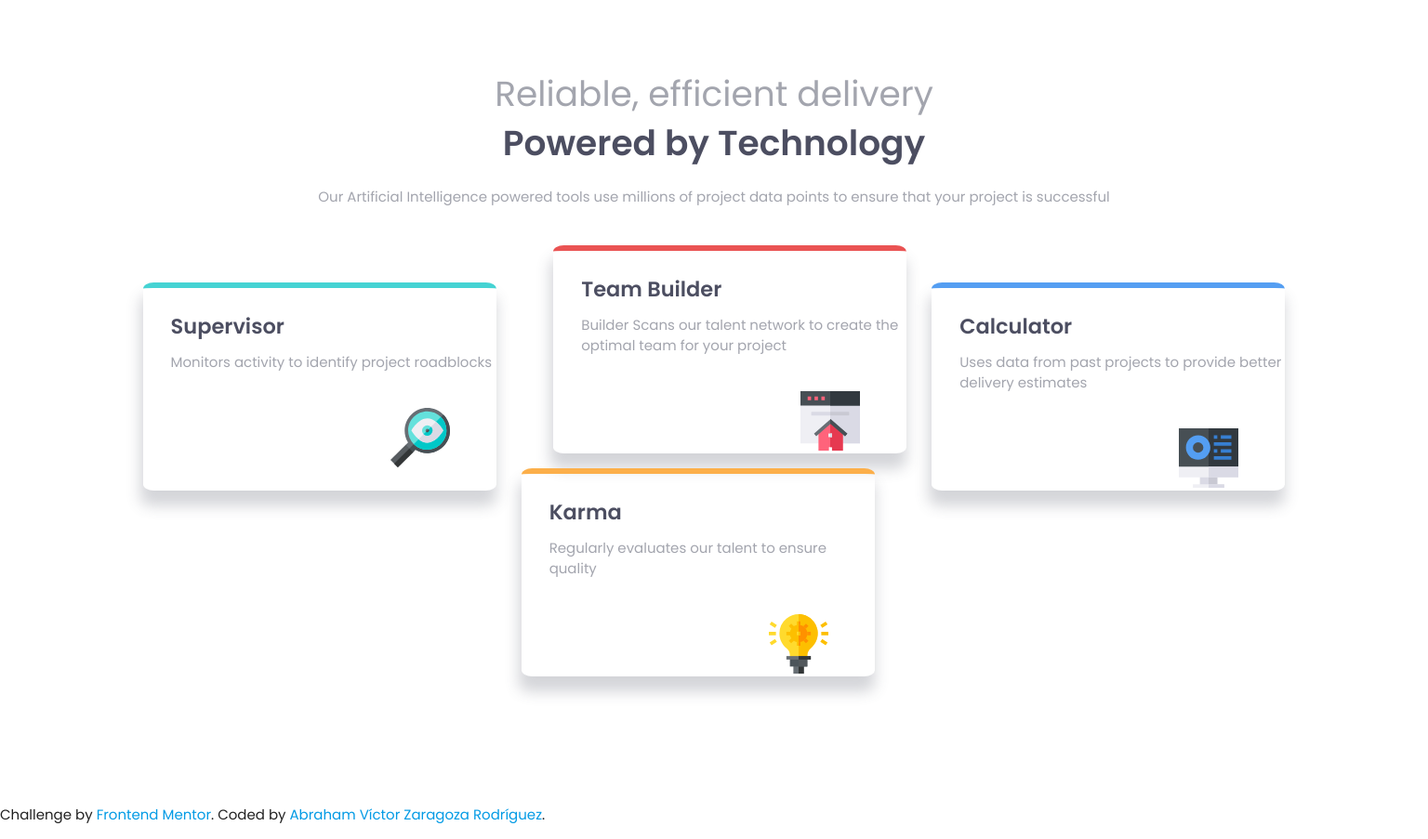
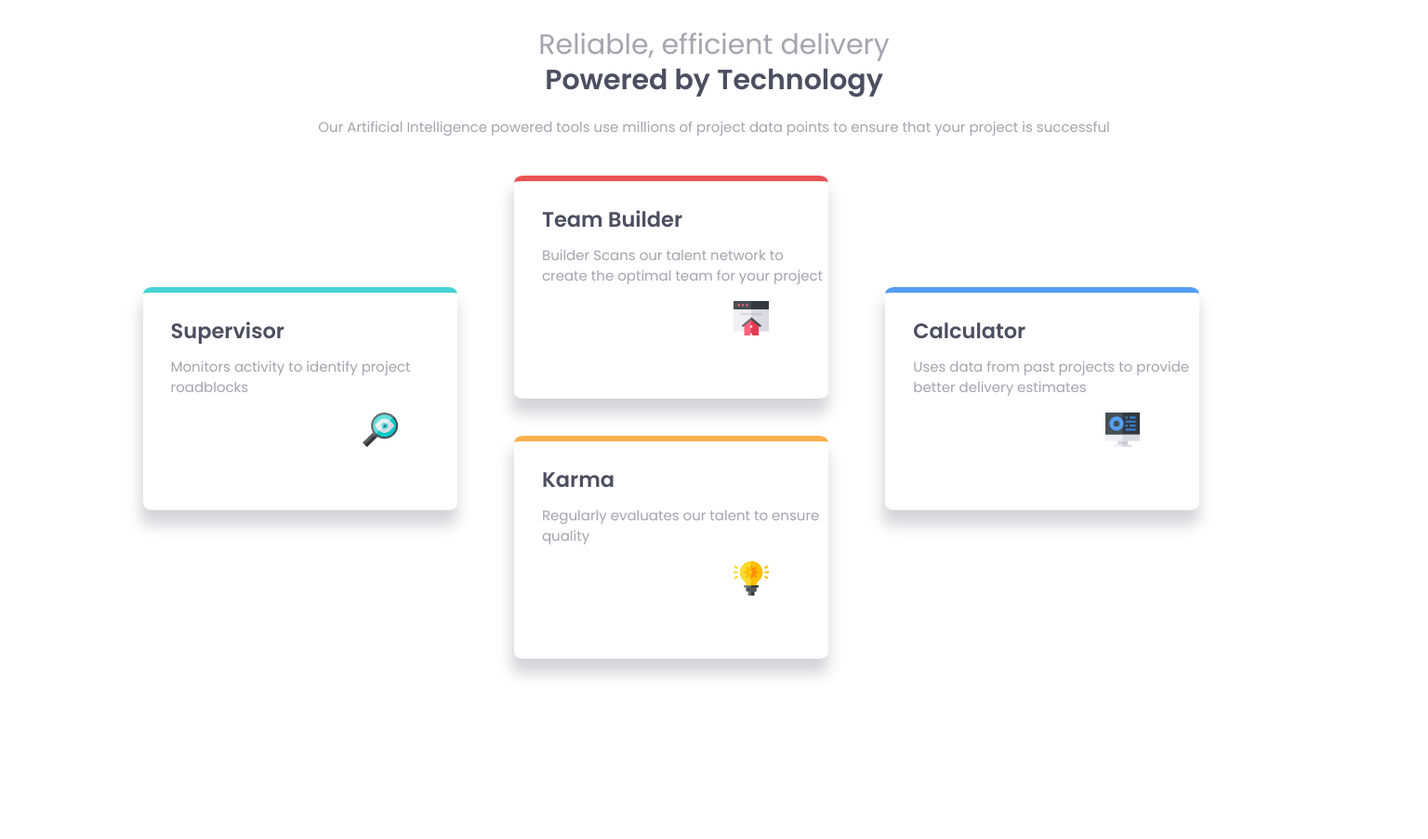
Before and after one commit to Rzva03/four-card-feature-section, a plain HTML site: page index.html in a window 1536 px wide. Shown: the whole page at 93% size. After the commit the page ends 832 px from the top, so only its background shows below. Drawn offline with Linux system fonts and the light colour scheme.

Commit message:
Add files via upload

```diff
--- a/css/style.css
+++ b/css/style.css
@@ -12,7 +12,7 @@
 }
 body {
   font-family: "Poppins", sans-serif;
-  width: 100vw;
+  width: 100%;
 }
 /****Main container****/
 .container {
@@ -85,21 +85,21 @@ body {
   border-top: 0.4rem solid var(--blue);
 }
 
-@media screen and (min-width: 1440px) {
+@media screen and (min-width: 1024px) {
   /****Main container****/
   .container {
     display: flex;
     flex-direction: column;
-    width: 80vw;
-    margin-left: auto;
-    margin-right: auto;
+    max-width: 80vw;
+    min-width: 75vw;
+    height: 100vh;
   }
   /****Title****/
   .container-title h2 {
-    font-size: 2.5rem;
+    font-size: 2rem;
     text-align: center;
-    line-height: 3.5rem;
-    margin-top: 5rem;
+    line-height: 2.5rem;
+    margin-top: 2rem;
   }
   .container-title__paragraph {
     margin-bottom: 10vh;
@@ -107,8 +107,12 @@ body {
   }
   /****Section Container****/
   .container-section {
-    width: 25vw;
-    height: 28vh;
+    width: 22vw;
+    height: 30vh;
+  }
+  .container-section__img {
+    width: 2.5rem;
+    margin-top: 0;
   }
   /****Box Container****/
   .container-box {
@@ -119,6 +123,7 @@ body {
   /****Supervisor****/
   .supervisor {
     margin-right: 4vw;
+    margin-top: 10vh;
     z-index: -1;
   }
   /****Team****/
@@ -129,12 +134,13 @@ body {
   /****Karma****/
   .karma {
     position: relative;
-    margin-top: 25vh;
-    margin-left: -27vw;
+    margin-top: 30vh;
+    margin-left: -22vw;
   }
   /****Calculator****/
   .calculator {
     margin-left: 4vw;
+    margin-top: 10vh;
     z-index: 1;
   }
 }
--- a/index.html
+++ b/index.html
@@ -86,16 +86,5 @@
         </section>
       </section>
     </article>
-    <footer>
-      <p class="attribution">
-        Challenge by
-        <a href="https://www.frontendmentor.io?ref=challenge" target="_blank"
-          >Frontend Mentor</a
-        >. Coded by
-        <a href="https://github.com/17920368" target="_blank"
-          >Abraham Víctor Zaragoza Rodríguez</a
-        >.
-      </p>
-    </footer>
   </body>
 </html>
```
